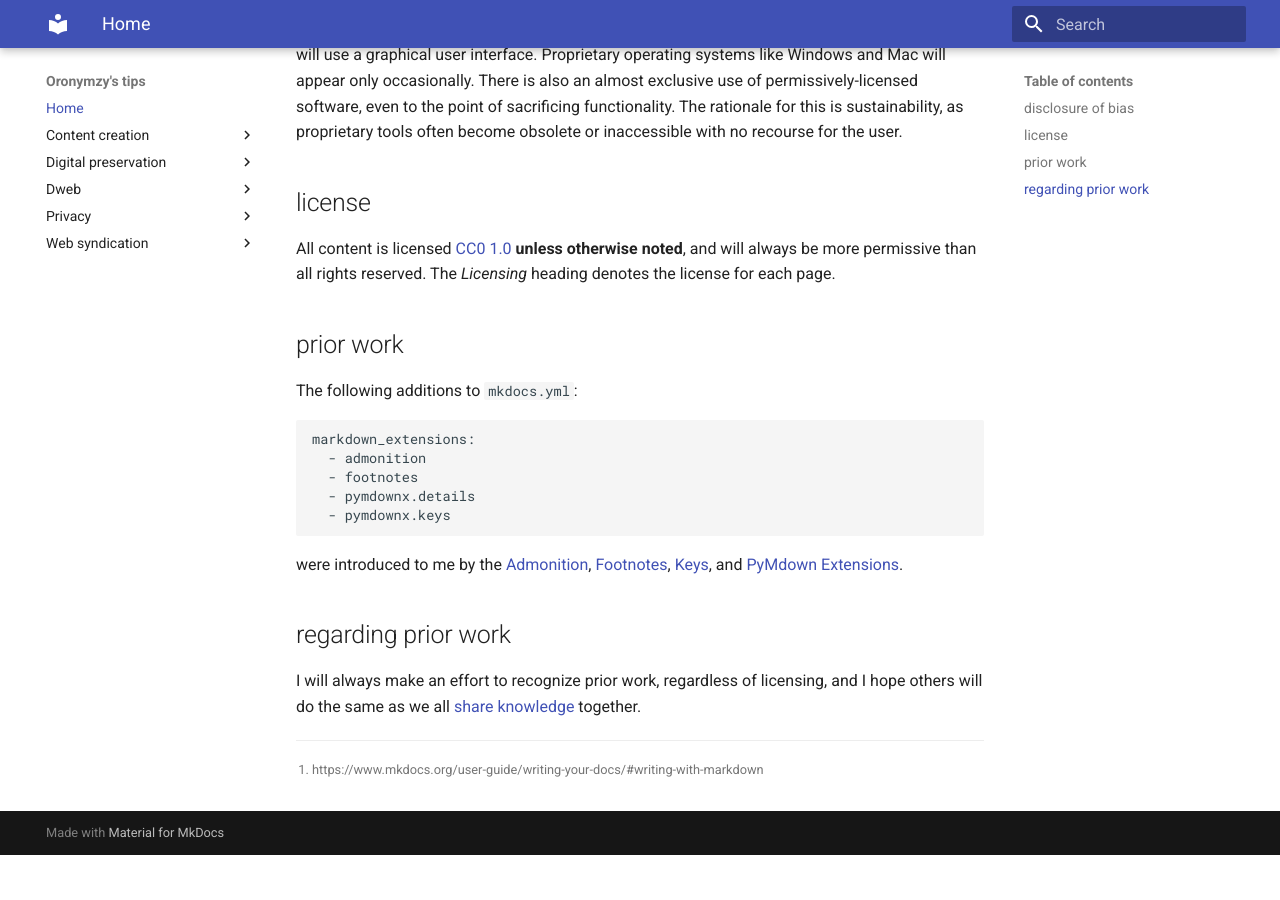
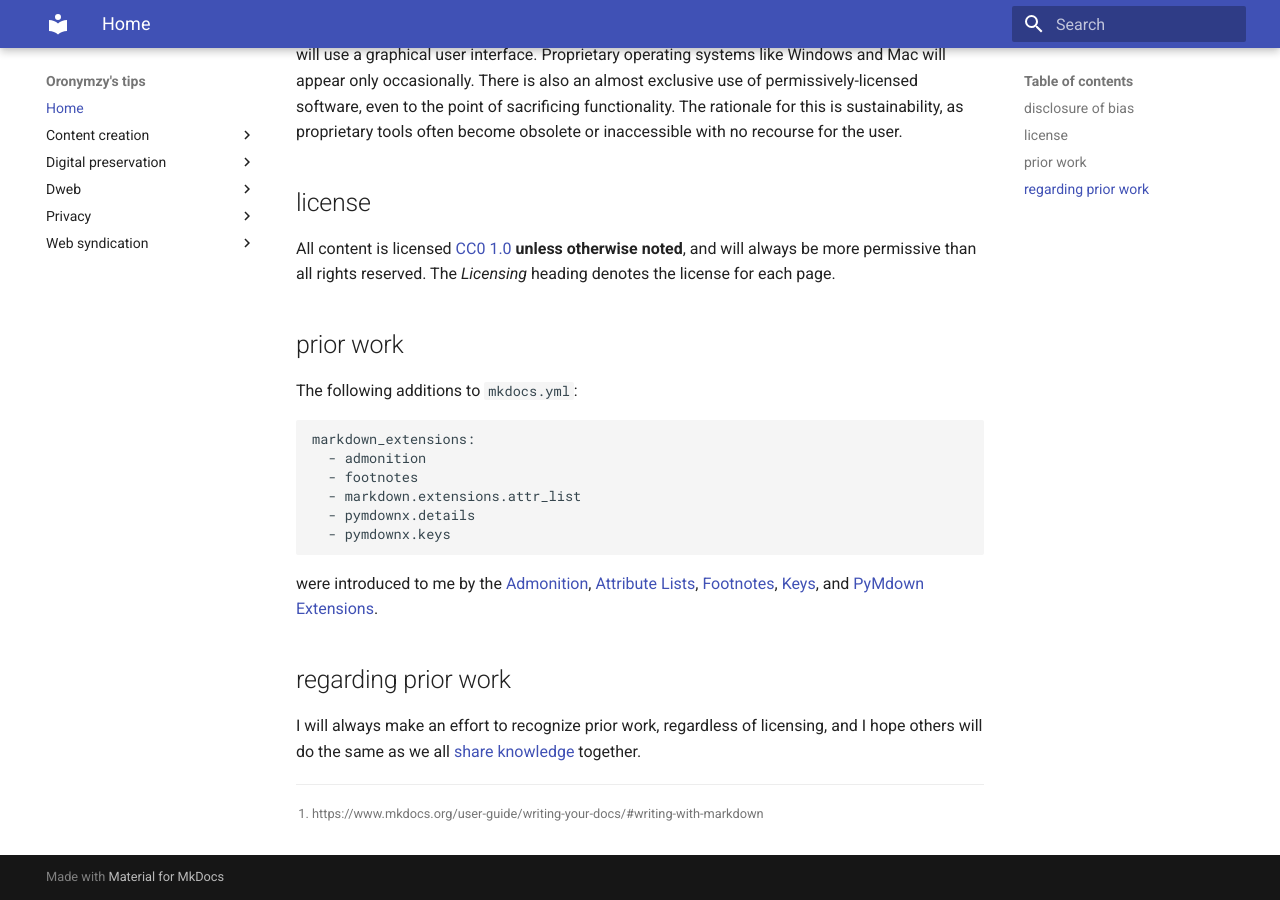
Before and after one commit to oronymzy/tips, an MkDocs documentation site: the page built from docs/README.md, in a window 1280 px wide and 900 px high, scrolled down 579 px. Built offline with MkDocs 1.6.1 and Material for MkDocs 9.7.7, drawn with Linux system fonts in a browser that asks for light colours; before the commit the page ends 1434 px from its top, so only the background shows below that.

Commit message:
Add 'Attribute Lists' extension

````diff
--- a/docs/README.md
+++ b/docs/README.md
@@ -21,11 +21,14 @@ The following additions to `mkdocs.yml`:
 markdown_extensions:
   - admonition
   - footnotes
+  - markdown.extensions.attr_list
   - pymdownx.details
   - pymdownx.keys
 ```
 
-were introduced to me by the [Admonition](https://squidfunk.github.io/mkdocs-material/extensions/admonition/#installation), [Footnotes](https://squidfunk.github.io/mkdocs-material/extensions/footnotes/#installation), [Keys](https://facelessuser.github.io/pymdown-extensions/extensions/keys/), and [PyMdown Extensions](https://squidfunk.github.io/mkdocs-material/extensions/pymdown/#installation).
+were introduced to me by the [Admonition](https://squidfunk.github.io/mkdocs-material/extensions/admonition/#installation), [Attribute Lists](https://python-markdown.github.io/extensions/attr_list/), [Footnotes](https://squidfunk.github.io/mkdocs-material/extensions/footnotes/#installation), [Keys](https://facelessuser.github.io/pymdown-extensions/extensions/keys/), and [PyMdown Extensions](https://squidfunk.github.io/mkdocs-material/extensions/pymdown/#installation).
+
+
 
 ## regarding prior work
 I will always make an effort to recognize prior work, regardless of licensing, and I hope others will do the same as we all [share knowledge](https://en.wikipedia.org/wiki/Knowledge_sharing) together.
--- a/mkdocs.yml
+++ b/mkdocs.yml
@@ -22,6 +22,7 @@ nav:
 markdown_extensions:
   - admonition
   - footnotes
+  - markdown.extensions.attr_list
   - pymdownx.details
   - pymdownx.keys
 theme:
````
